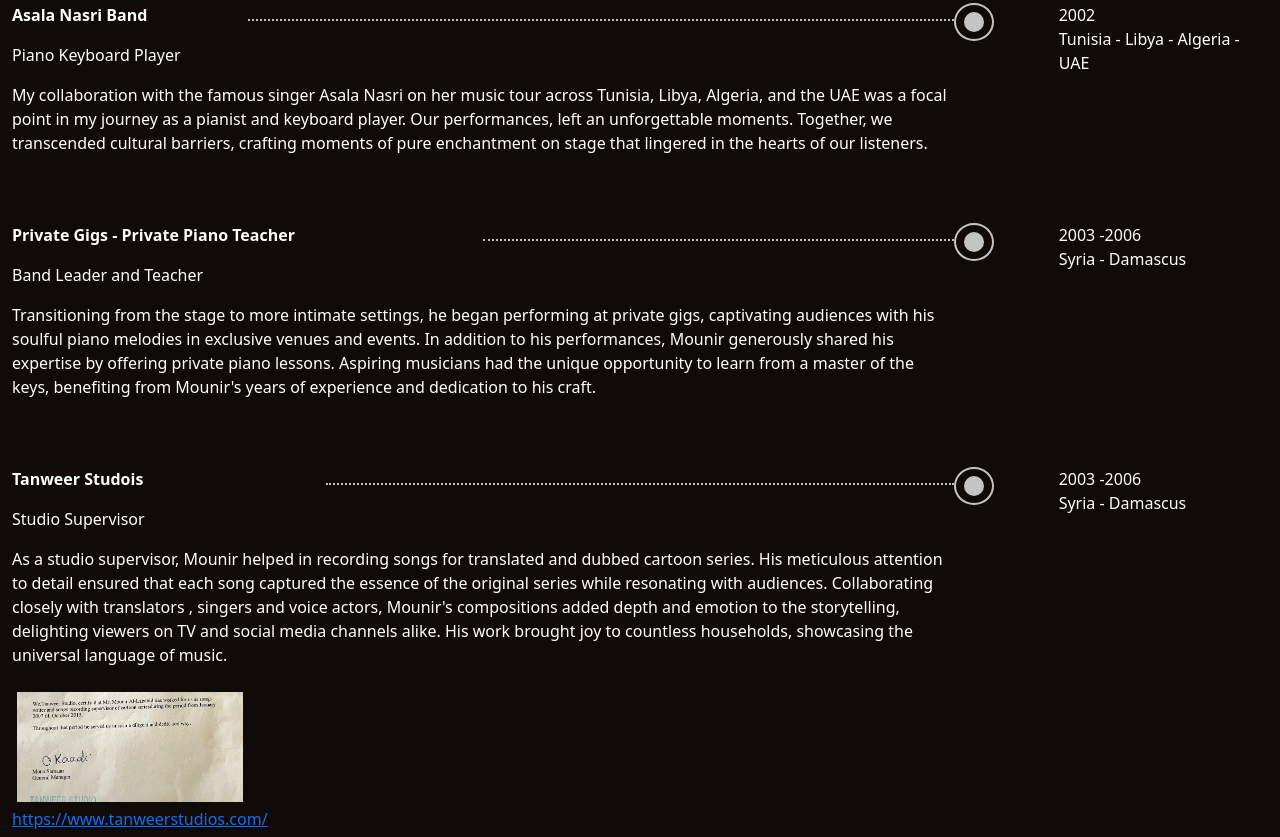
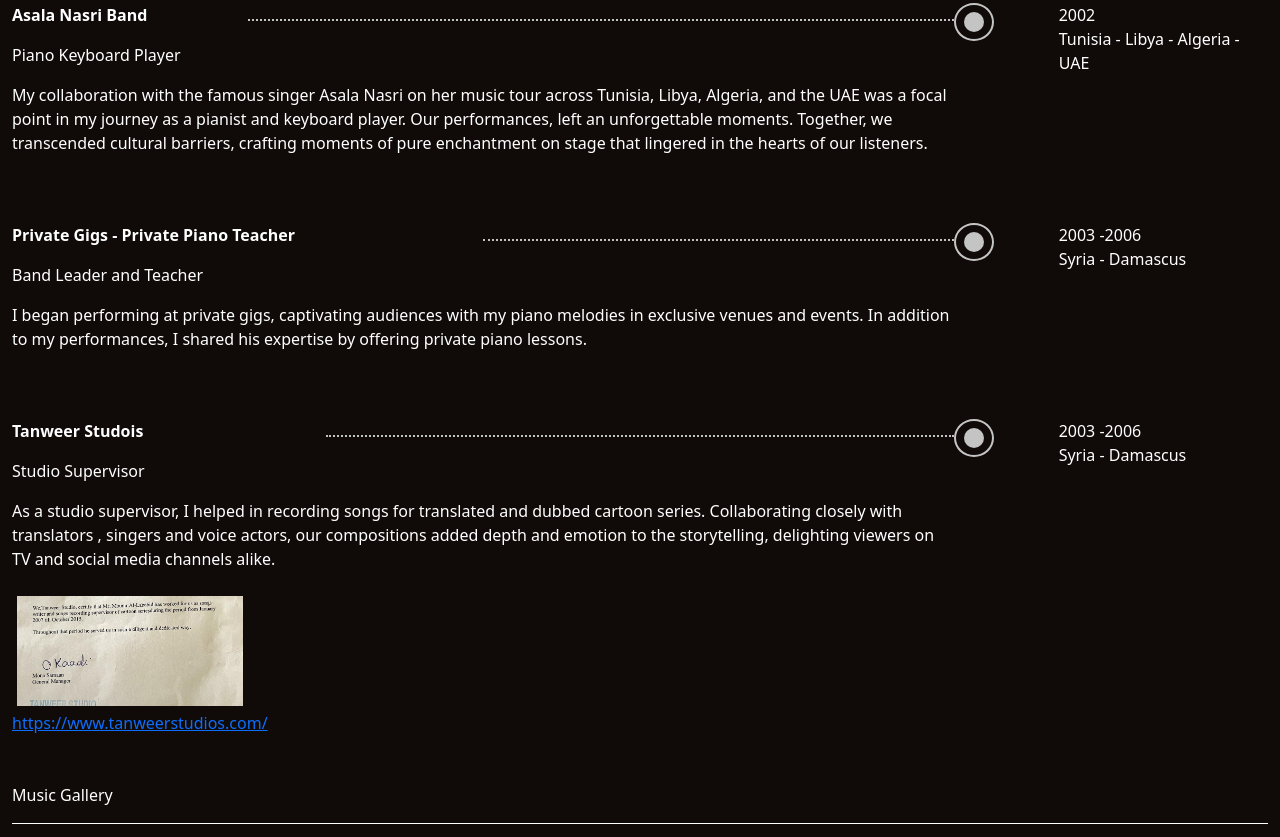
Before and after one commit to mounier-allababidi/mounier-allababidi.github.io, a plain HTML site: page index.html in a window 1280 px wide. Shown: the part 1952-2789 px from the top of the page. Drawn offline with nearby package versions, Linux system fonts and the light colour scheme.

Commit message:
Add files via upload

```diff
--- a/index.html
+++ b/index.html
@@ -117,7 +117,7 @@
 					</table> -->
 				</div>
 				<div class="col-lg-8 col-sm-12 col-md-12 col-xs-12" style="padding-top: 6vh;">
-					<p>ABOUT MOUNIR</p>
+					<p>About me</p>
 					<hr class="about-divider">
 					<span>
 						I'm Mounir Lababidi, a skilled pianist and keyboard player from Syria, born on June 1, 1955, in
@@ -358,12 +358,9 @@
 
 					<div class="row g-0">
 						<span style="padding-bottom: 20px;">
-							Transitioning from the stage to more intimate settings, he began performing at private gigs,
-							captivating audiences with his soulful piano melodies in exclusive venues and events.
-							In addition to his performances, Mounir generously shared his expertise by offering private
-							piano lessons. Aspiring musicians had the unique opportunity to learn from a master of the
-							keys,
-							benefiting from Mounir's years of experience and dedication to his craft.
+							I began performing at private gigs, captivating audiences with my piano melodies in
+							exclusive venues and events. In addition to my performances, I shared his expertise by
+							offering private piano lessons.
 						</span>
 					</div>
 
@@ -404,15 +401,10 @@
 
 					<div class="row g-0">
 						<span style="padding-bottom: 20px;">
-							As a studio supervisor, Mounir helped in recording songs for translated and
-							dubbed
-							cartoon series. His meticulous attention to detail ensured that each song captured the
-							essence
-							of the original series while resonating with audiences. Collaborating closely with
-							translators ,
-							singers and voice actors, Mounir's compositions added depth and emotion to the storytelling,
-							delighting viewers on TV and social media channels alike. His work brought joy to countless
-							households, showcasing the universal language of music.
+							As a studio supervisor, I helped in recording songs for translated and dubbed cartoon
+							series. Collaborating closely with translators , singers and voice actors, our compositions
+							added depth and emotion to the storytelling, delighting viewers on TV and social media
+							channels alike.
 						</span>
 					</div>
 
@@ -450,8 +442,7 @@
 						<img src="images/exp/exp_13.jpeg" class="d-block w-100" alt="...">
 					</div>
 					<div class="col-9">
-						<a href="https://www.tanweerstudios.com/"
-							target="_blank">https://www.tanweerstudios.com/</a>
+						<a href="https://www.tanweerstudios.com/" target="_blank">https://www.tanweerstudios.com/</a>
 					</div>
 
 				</div>
@@ -467,19 +458,19 @@
 			<hr class="experience-divider">
 			<div class="row gallery-content">
 				<div class="col-lg-4 col-12">
-					<video width="100%" height="240" id="video_1" controls>
+					<video controls width="100%" height="240" id="video_1" playsinline>
 						<source src="videos/gallery_1.mp4" type="video/mp4">
 						Your browser does not support the video tag.
 					</video>
 				</div>
 				<div class="col-lg-4 col-12">
-					<video width="100%" height="240" id="video_2" controls>
+					<video controls width="100%" height="240" id="video_2" playsinline>
 						<source src="videos/gallery_1.mp4" type="video/mp4">
 						Your browser does not support the video tag.
 					</video>
 				</div>
 				<div class="col-lg-4 col-12">
-					<video width="100%" height="240" id="video_3" controls>
+					<video controls width="100%" height="240" id="video_3" playsinline>
 						<source src="videos/gallery_1.mp4" type="video/mp4">
 						Your browser does not support the video tag.
 					</video>
@@ -512,7 +503,7 @@
 
 				</div>
 				<div class="col-4" style="text-align: center;    align-self: center;">
-					<pspan style="font-size: 2vw;">©2024 Mounir Al Lababidi</span>
+					<span style="font-size: 2vw;">©2024 Mounir Al Lababidi</span>
 				</div>
 				<div class="col-4" style="text-align: end;">
 					<div style="margin: 0 5px 0 0;">
```
